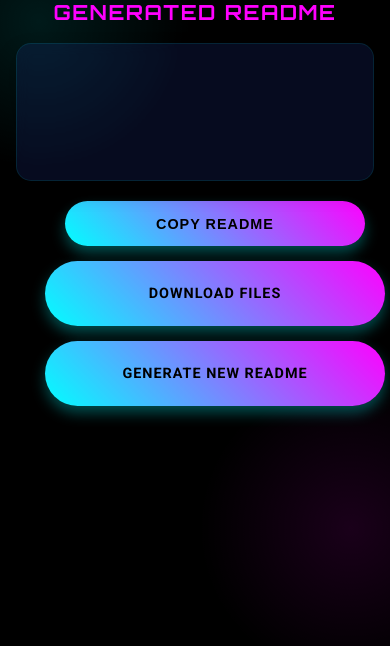
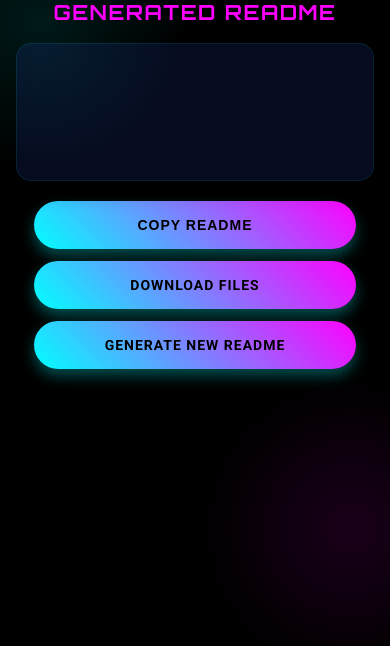
Before and after one commit to Jinwoo-Ha/Readme, a Django app: template myapp/templates/result.html in a window 390 px wide. Shown: the part 147-793 px from the top of the page. Run offline with Django 4.2, Linux system fonts and the light colour scheme; the template is opened without the code that fills it: values that come from a table or form of the project are taken from there, others are empty; data comes from the database, SQL or seed files in the repository.

Commit message:
responsive design revised for mobile2

```diff
--- a/myapp/templates/result.html
+++ b/myapp/templates/result.html
@@ -77,7 +77,6 @@
             gap: clamp(10px, 2vw, 20px);
             justify-content: center;
             margin-top: clamp(15px, 3vw, 30px);
-            flex-wrap: wrap;
             width: 100%;
         }
 
@@ -87,7 +86,7 @@
             border: none;
             padding: clamp(10px, 2vw, 15px) clamp(20px, 3vw, 30px);
             cursor: pointer;
-            border-radius: 25px;
+            border-radius: 50px;
             font-weight: bold;
             font-size: clamp(0.8em, 1.5vw, 1em);
             text-transform: uppercase;
@@ -95,11 +94,7 @@
             transition: all 0.3s ease;
             box-shadow: 0 7px 14px rgba(0, 255, 255, 0.3);
             text-decoration: none;
-            display: flex;
-            align-items: center;
-            justify-content: center;
             text-align: center;
-            min-width: clamp(120px, 20vw, 160px);
             width: auto;
         }
 
@@ -120,34 +115,27 @@
             .btn-container {
                 flex-direction: column;
                 align-items: center;
-                gap: 15px;
-                padding: 0 20px;
-                max-width: 400px;
-                margin-left: auto;
-                margin-right: auto;
+                gap: 12px;
+                width: 100%;
             }
 
             .btn {
-                width: 100%;
-                max-width: 300px;
-                margin: 0;
-                height: 45px;
-                font-size: 0.9em;
-                padding: 10px 20px;
-                border-radius: 50px;
+                width: 90%;
+                height: 48px;
+                display: flex;
+                align-items: center;
+                justify-content: center;
+                padding: 0;
+                font-size: 14px;
             }
         }
 
         /* 작은 모바일 디바이스를 위한 미디어 쿼리 */
         @media screen and (max-width: 320px) {
-            .btn-container {
-                padding: 0 10px;
-            }
-
             .btn {
-                font-size: 0.8em;
-                padding: 8px 16px;
-                height: 40px;
+                width: 95%;
+                height: 44px;
+                font-size: 13px;
             }
         }
 
```
